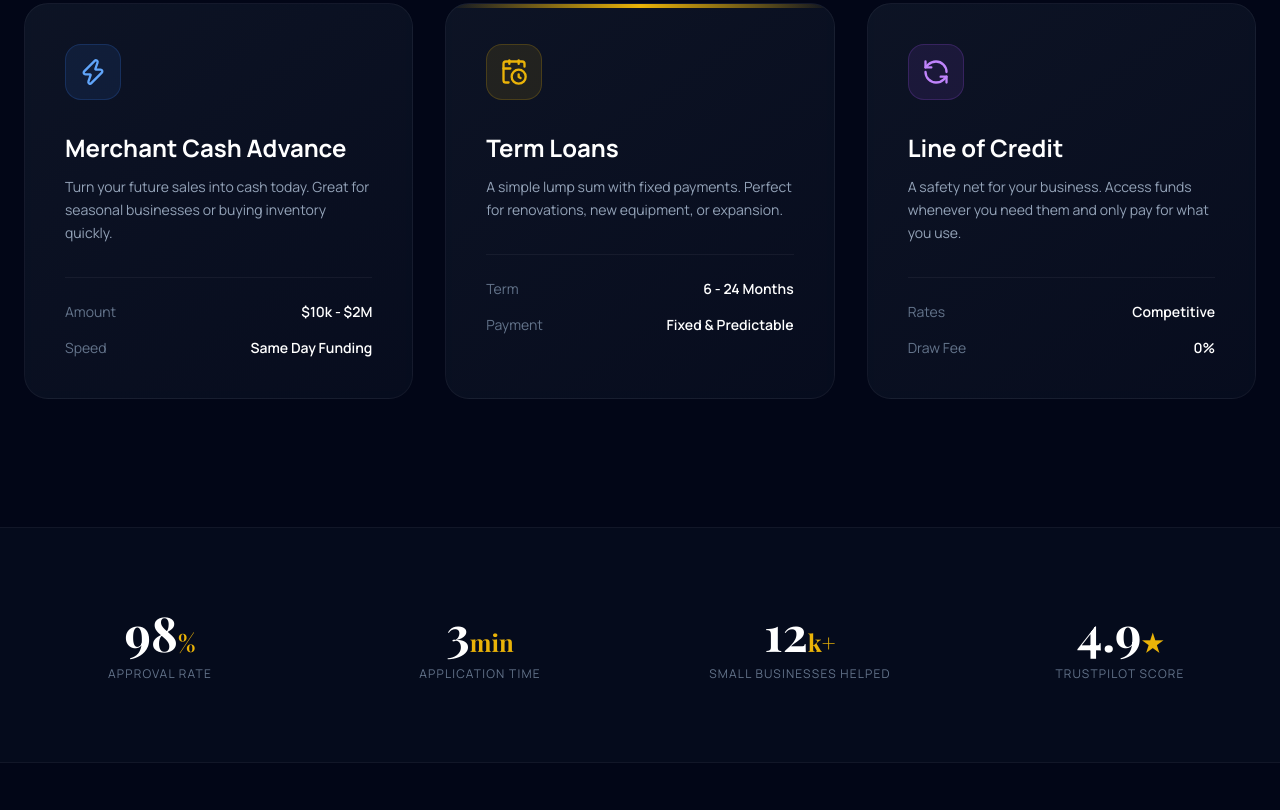
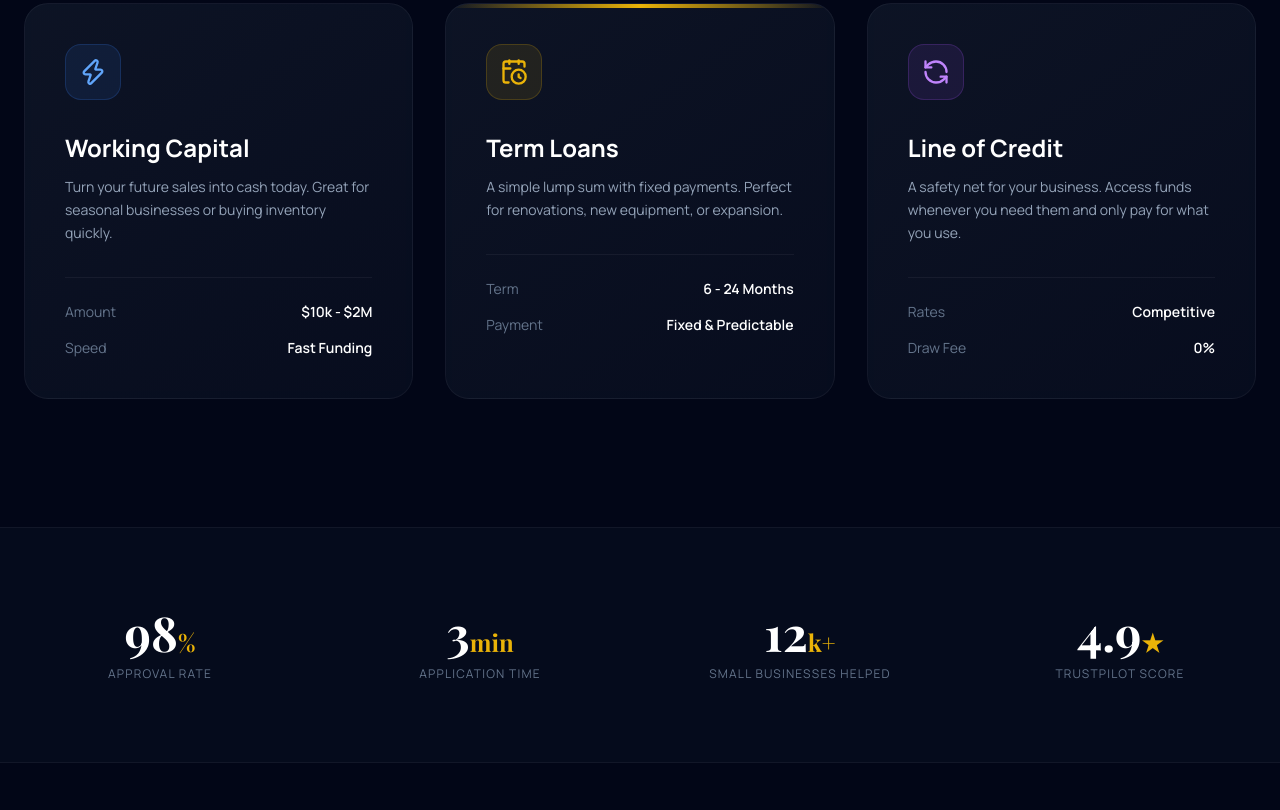
Before and after one commit to sutton-funding/suttonfunding, a plain HTML site: page index.html in a window 1280 px wide. Shown: the part 1490-2300 px from the top of the page. Drawn offline with nearby package versions, Linux system fonts and the light colour scheme.

Commit message:
Soften high-risk financial terms for 10DLC SMS compliance (MCA->Working Capital, Same Day->Fast Funding)

```diff
--- a/index.html
+++ b/index.html
@@ -380,7 +380,7 @@
                     <div class="w-14 h-14 bg-blue-500/10 rounded-2xl flex items-center justify-center mb-8 border border-blue-500/20">
                         <i data-lucide="zap" class="w-7 h-7 text-blue-400"></i>
                     </div>
-                    <h3 class="text-2xl font-bold text-white mb-3">Merchant Cash Advance</h3>
+                    <h3 class="text-2xl font-bold text-white mb-3">Working Capital</h3>
                     <p class="text-slate-400 text-sm mb-8 leading-relaxed">Turn your future sales into cash today. Great for seasonal businesses or buying inventory quickly.</p>
                     <div class="space-y-4 border-t border-white/5 pt-6">
                         <div class="flex justify-between items-center text-sm">
@@ -389,7 +389,7 @@
                         </div>
                         <div class="flex justify-between items-center text-sm">
                             <span class="text-slate-500">Speed</span>
-                            <span class="text-white font-semibold">Same Day Funding</span>
+                            <span class="text-white font-semibold">Fast Funding</span>
                         </div>
                     </div>
                 </div>
@@ -607,7 +607,7 @@
                 <div>
                     <h4 class="text-white font-bold mb-6">Funding Options</h4>
                     <ul class="space-y-4 text-sm text-slate-400">
-                        <li><a href="#" class="hover:text-gold-500 transition-colors">Merchant Cash Advance</a></li>
+                        <li><a href="#" class="hover:text-gold-500 transition-colors">Working Capital</a></li>
                         <li><a href="#" class="hover:text-gold-500 transition-colors">Term Loans</a></li>
                         <li><a href="#" class="hover:text-gold-500 transition-colors">Business Line of Credit</a></li>
                     </ul>
```
